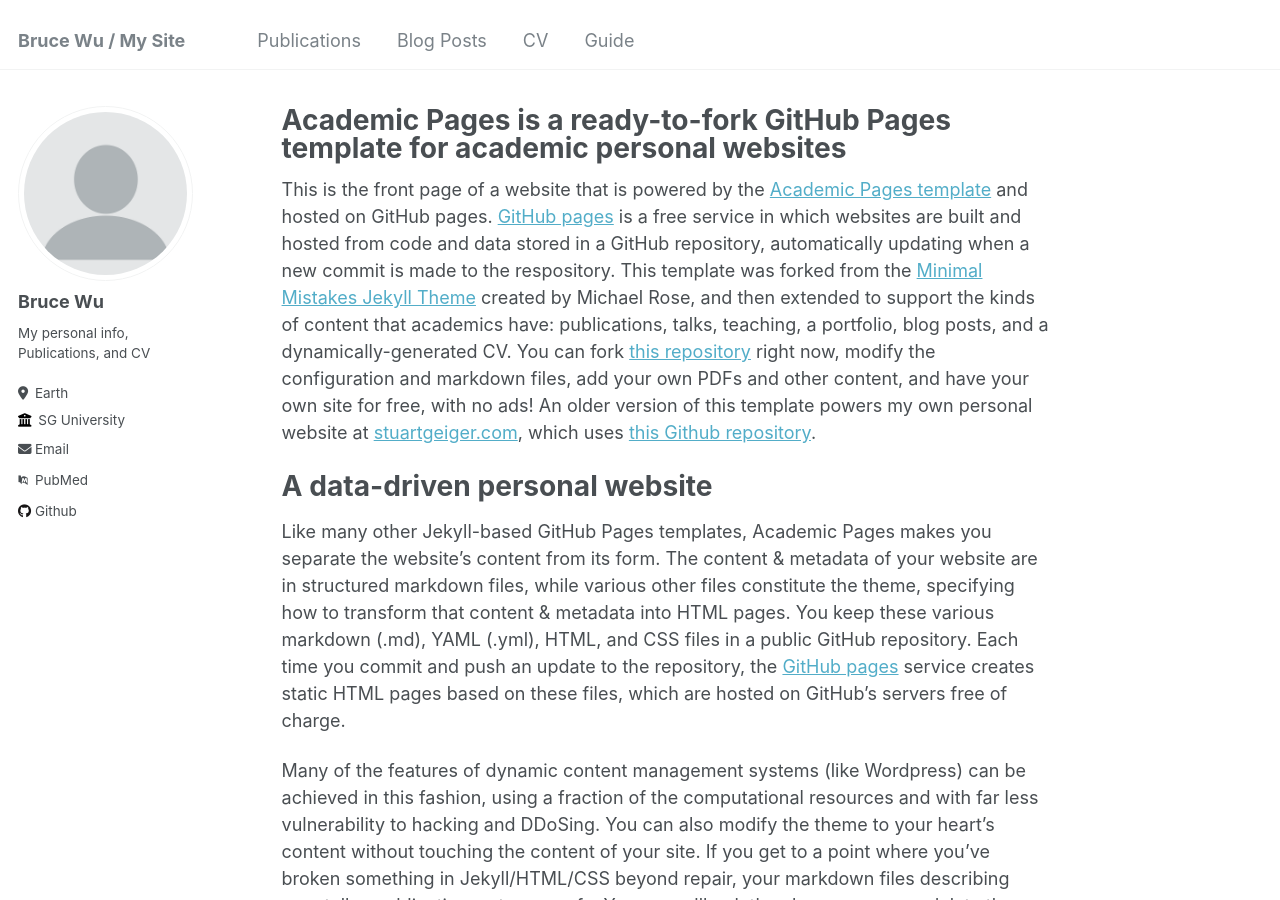
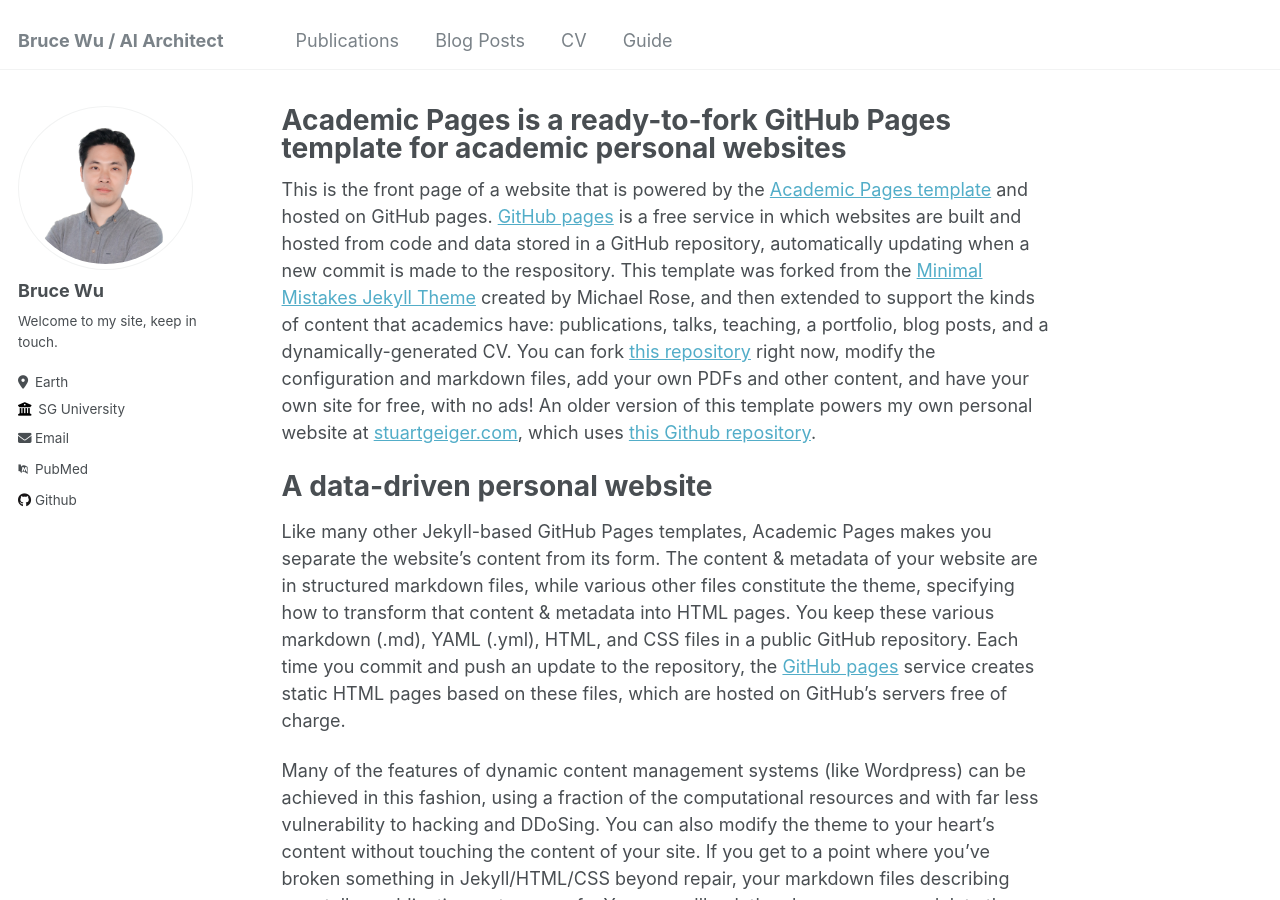
Before and after one commit to brucewu10/brucewu10.github.io, a Jekyll site: the page built from _pages/about.md, in a window 1280 px wide and 900 px high. Built offline with Jekyll 4.4.1, drawn with Linux system fonts in a browser that asks for light colours; some web fonts are replaced.

Commit message:
update photo

```diff
--- a/_config.yml
+++ b/_config.yml
@@ -8,7 +8,7 @@
 
 # Basic Site Settings
 locale                   : "en-US"
-title                    : "Bruce Wu / My Site"
+title                    : "Bruce Wu / AI Architect"
 title_separator          : "-"
 name                     : &name "Bruce Wu"
 description              : &description "personal description"
@@ -21,10 +21,10 @@ repository               : "brucewu10/brucewu10.github.io"
 #               Additional customization can be done by editing /_includes/author-profile.html
 author:
   # Biographic information
-  avatar           : "profile.png"
+  avatar           : "bw-1.png"
   name             : "Bruce Wu"
   pronouns         : # example: "she/her"
-  bio              : "My personal info, Publications, and CV"
+  bio              : "Welcome to my site, keep in touch."
   location         : "Earth"
   employer         : "SG University"
   uri              : # URL
```
Also changed, not shown: images/bw-1.png (added).
